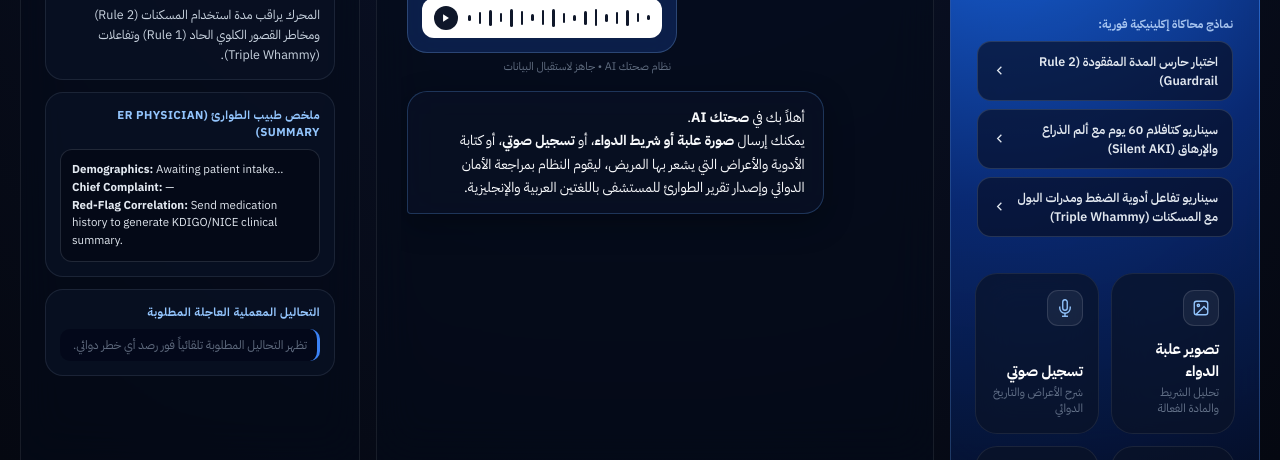
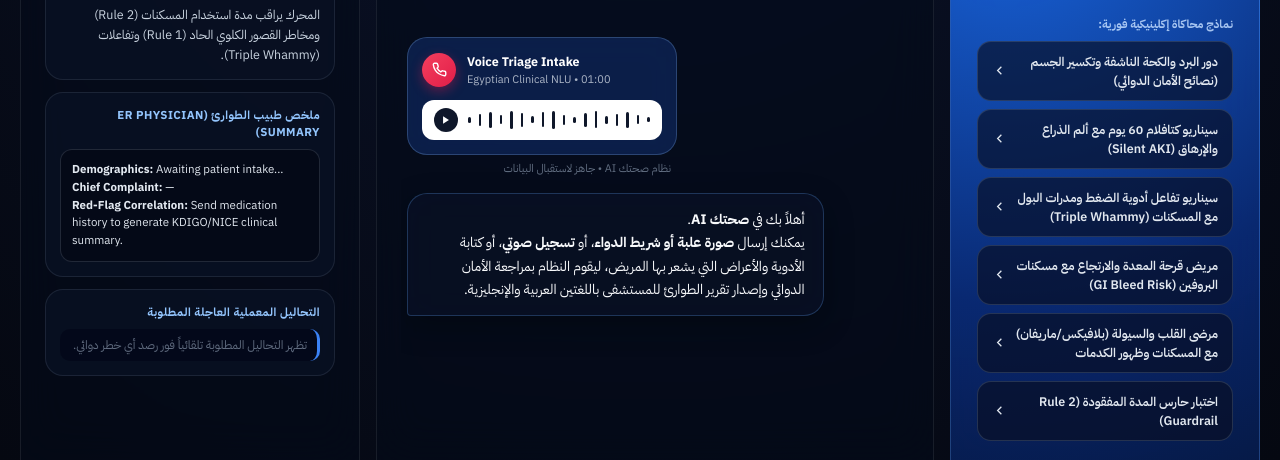
Before and after one commit to hossyehiaa/sehtak, a plain HTML site: page app/static/index.html in a window 1280 px wide. Shown: the part 340-800 px from the top of the page. Drawn offline with Linux system fonts and the light colour scheme.

Commit message:
feat(scenarios): add acute viral cold/flu, peptic ulcer, and anticoagulant clinical simulation presets

```diff
--- a/app/static/index.html
+++ b/app/static/index.html
@@ -1889,8 +1889,8 @@
         <div class="scenarios-block">
           <span class="scenarios-label" data-i18n="scenarios_label">نماذج محاكاة إكلينيكية فورية:</span>
           <div class="scenarios-list">
-            <button class="scenario-btn" onclick="triggerScenario('rule2_guardrail')">
-              <span data-i18n="scenario_1">اختبار حارس المدة المفقودة (Rule 2 Guardrail)</span>
+            <button class="scenario-btn" onclick="triggerScenario('cold_flu')">
+              <span data-i18n="scenario_cold_flu">دور البرد والكحة الناشفة وتكسير الجسم (نصائح الأمان الدوائي)</span>
               <svg width="15" height="15" viewBox="0 0 24 24" fill="none" stroke="currentColor" stroke-width="2"><polyline points="15 18 9 12 15 6"></polyline></svg>
             </button>
             <button class="scenario-btn" onclick="triggerScenario('silent_aki')">
@@ -1899,6 +1899,18 @@
             </button>
             <button class="scenario-btn" onclick="triggerScenario('triple_whammy')">
               <span data-i18n="scenario_3">سيناريو تفاعل أدوية الضغط ومدرات البول مع المسكنات (Triple Whammy)</span>
+              <svg width="15" height="15" viewBox="0 0 24 24" fill="none" stroke="currentColor" stroke-width="2"><polyline points="15 18 9 12 15 6"></polyline></svg>
+            </button>
+            <button class="scenario-btn" onclick="triggerScenario('peptic_ulcer')">
+              <span data-i18n="scenario_peptic_ulcer">مريض قرحة المعدة والارتجاع مع مسكنات البروفين (GI Bleed Risk)</span>
+              <svg width="15" height="15" viewBox="0 0 24 24" fill="none" stroke="currentColor" stroke-width="2"><polyline points="15 18 9 12 15 6"></polyline></svg>
+            </button>
+            <button class="scenario-btn" onclick="triggerScenario('anticoagulant_bleeding')">
+              <span data-i18n="scenario_anticoagulant">مرضى القلب والسيولة (بلافيكس/ماريفان) مع المسكنات وظهور الكدمات</span>
+              <svg width="15" height="15" viewBox="0 0 24 24" fill="none" stroke="currentColor" stroke-width="2"><polyline points="15 18 9 12 15 6"></polyline></svg>
+            </button>
+            <button class="scenario-btn" onclick="triggerScenario('rule2_guardrail')">
+              <span data-i18n="scenario_1">اختبار حارس المدة المفقودة (Missing Duration Guardrail)</span>
               <svg width="15" height="15" viewBox="0 0 24 24" fill="none" stroke="currentColor" stroke-width="2"><polyline points="15 18 9 12 15 6"></polyline></svg>
             </button>
           </div>
@@ -2453,9 +2465,12 @@
         hero_title: "أهلاً بك في صحتك AI<br />كيف نساعدك اليوم؟",
         hero_subtitle: "حماية استباقية من المضاعفات الصامتة للمسكنات وتضارب الأدوية المزمنة، مع إصدار تقارير طوارئ معتمدة باللغتين العربية والإنجليزية.",
         scenarios_label: "نماذج محاكاة إكلينيكية فورية:",
-        scenario_1: "اختبار حارس المدة المفقودة (Rule 2 Guardrail)",
+        scenario_cold_flu: "دور البرد والكحة الناشفة وتكسير الجسم (نصائح الأمان الدوائي)",
         scenario_2: "سيناريو كتافلام 60 يوم مع ألم الذراع والإرهاق (Silent AKI)",
         scenario_3: "سيناريو تفاعل أدوية الضغط ومدرات البول مع المسكنات (Triple Whammy)",
+        scenario_peptic_ulcer: "مريض قرحة المعدة والارتجاع مع مسكنات البروفين (GI Bleed Risk)",
+        scenario_anticoagulant: "مرضى القلب والسيولة (بلافيكس/ماريفان) مع المسكنات وظهور الكدمات",
+        scenario_1: "اختبار حارس المدة المفقودة (Rule 2 Guardrail)",
         bento_voice_title: "تسجيل صوتي باللهجة المصرية",
         bento_voice_desc: "فهم إكلينيكي دقيق واستخلاص للأعراض",
         bento_camera_title: "تصوير علبة أو شريط دواء",
@@ -2496,9 +2511,12 @@
         hero_title: "Welcome to Sehtak AI<br />How can we safeguard you today?",
         hero_subtitle: "Proactive prevention of silent drug-induced kidney injury and polypharmacy complications, generating bilingual ER-grade emergency reports.",
         scenarios_label: "Clinical Instant Simulations:",
-        scenario_1: "Missing Duration Guardrail (Rule 2)",
+        scenario_cold_flu: "Acute Cold, Dry Cough & Body Aches (Medication Safety)",
         scenario_2: "Chronic Cataflam 60 Days with Arm Pain & Fatigue (Silent AKI)",
         scenario_3: "NSAID + ACE-i + Diuretic Interaction (Triple Whammy)",
+        scenario_peptic_ulcer: "Peptic Ulcer Patient Taking Brufen (GI Bleeding Risk)",
+        scenario_anticoagulant: "Anticoagulants (Plavix/Warfarin) with NSAIDs (Bleeding Alert)",
+        scenario_1: "Missing Duration Guardrail (Rule 2 Evaluation)",
         bento_voice_title: "Egyptian Voice Intake",
         bento_voice_desc: "Precise clinical understanding and symptom extraction",
         bento_camera_title: "Medication Box / Strip Photo",
@@ -3266,13 +3284,41 @@
     function triggerScenario(type) {
       navigateToPage('triage');
       switchMobileTab('chat');
-      if (type === "rule2_guardrail") {
-        sendTextToTriage("لو سمحت والدتي عندها 65 سنة وعندها ضغط وبتاخد برشام كتافلام عشان وجع الركبة", true);
+      const isEn = CURRENT_LANG === 'en';
+
+      if (type === "cold_flu") {
+        const msg = isEn
+          ? "I have had a bad cold, dry cough, and severe body aches for 2 days. What should I do, and is the popular pharmacy cold cocktail injection safe?"
+          : "عندي دور برد وكحة ناشفة وتكسير شديد في عظام جسمي بقالي يومين، وعايز أعرف أتصرف إزاي وهل حقنة البرد الشعبية دي آمنة؟";
+        sendTextToTriage(msg, true);
       } else if (type === "silent_aki") {
-        appendWaveformMessage("Caregiver_Voice_Note.ogg", "00:48 • كتافلام 60 يوم + ألم الذراع وإرهاق");
-        sendTextToTriage("والدتي عندها 65 سنة وعندها ضغط، بتاخد كتافلام 50 ملجم كل يوم بقالها شهرين، وبقالها يومين بتشتكي من وجع في دراعها وهمدان شديد وغممان نفس", true);
+        const audioTitle = isEn ? "Caregiver_Voice_Note.ogg" : "Caregiver_Voice_Note.ogg";
+        const audioSub = isEn ? "00:48 • Cataflam 60 Days + Arm Pain & Fatigue" : "00:48 • كتافلام 60 يوم + ألم الذراع وإرهاق";
+        appendWaveformMessage(audioTitle, audioSub);
+        const msg = isEn
+          ? "My 65yo mother with hypertension has been taking Cataflam 50mg daily for 2 months, and now has severe arm pain, generalized fatigue, and nausea."
+          : "والدتي عندها 65 سنة وعندها ضغط، بتاخد كتافلام 50 ملجم كل يوم بقالها شهرين، وبقالها يومين بتشتكي من وجع في دراعها وهمدان شديد وغممان نفس";
+        sendTextToTriage(msg, true);
       } else if (type === "triple_whammy") {
-        sendTextToTriage("والدي عنده 70 سنة بياخد كابوتين ولازكس للضغط، وبقاله أسبوعين بياخد كيتوفان كل يوم وعنده قلة البول وتورم في الرجلين", true);
+        const msg = isEn
+          ? "My 70yo father is taking Capoten and Lasix for hypertension, plus Ketofan daily for 2 weeks, and now has reduced urine output and leg swelling."
+          : "والدي عنده 70 سنة بياخد كابوتين ولازكس للضغط، وبقاله أسبوعين بياخد كيتوفان كل يوم وعنده قلة البول وتورم في الرجلين";
+        sendTextToTriage(msg, true);
+      } else if (type === "peptic_ulcer") {
+        const msg = isEn
+          ? "I have a history of peptic ulcer and acid reflux. I have knee pain and have been taking Brufen 400mg twice daily, now feeling severe epigastric burning pain."
+          : "عندي قرحة معدة وارتجاع مريء، وركبتي بتوجعني وباخد بروفين 400 مرتين في اليوم وعندي حرقان جامد ووجع شديد في فم المعدة";
+        sendTextToTriage(msg, true);
+      } else if (type === "anticoagulant_bleeding") {
+        const msg = isEn
+          ? "My father has a cardiac stent taking Plavix and Marevan for anticoagulation, recently started Bai-Alcofan for back pain and we noticed blue bruises on his body."
+          : "والدي مركب دعامة قلب وبياخد بلافيكس وماريفان للسيولة، وبقاله أسبوع بياخد باي-ألكوفان لوجع الضهر، وبدأ يظهر كدمات زرقاء وبقع دم في جسمه";
+        sendTextToTriage(msg, true);
+      } else if (type === "rule2_guardrail") {
+        const msg = isEn
+          ? "My 65yo mother has hypertension and is taking Cataflam tablets for knee pain."
+          : "لو سمحت والدتي عندها 65 سنة وعندها ضغط وبتاخد برشام كتافلام عشان وجع الركبة";
+        sendTextToTriage(msg, true);
       }
     }
 
```
